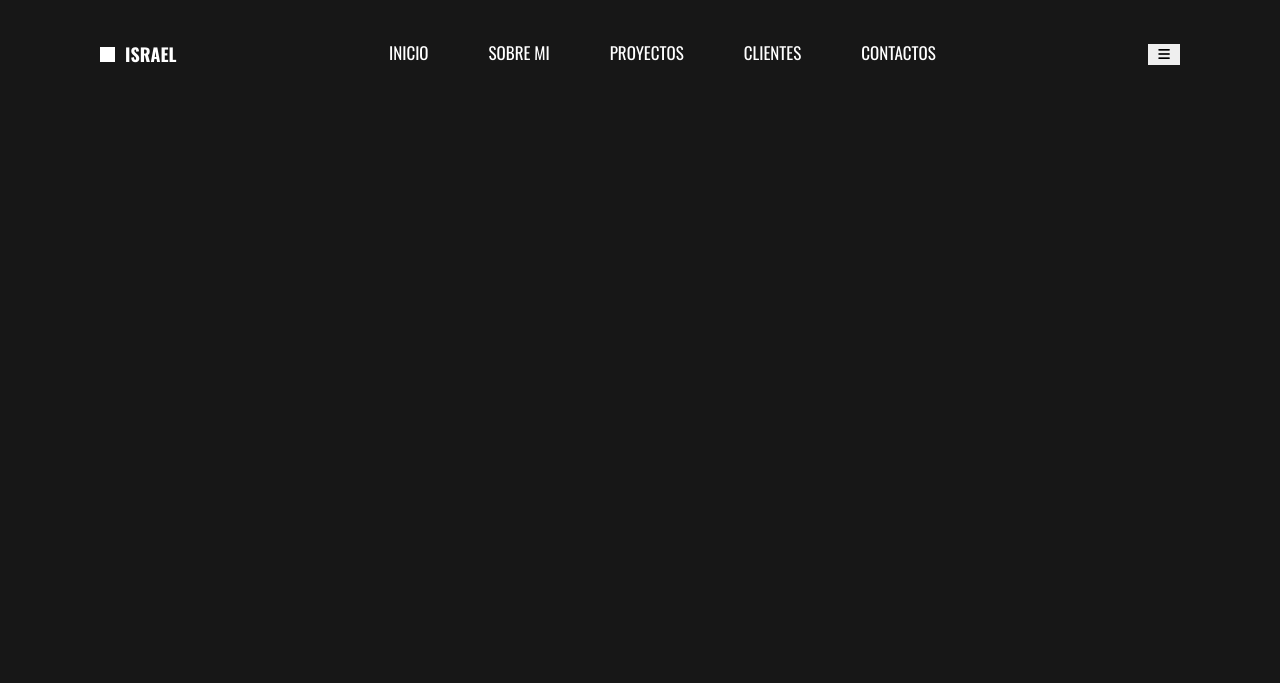
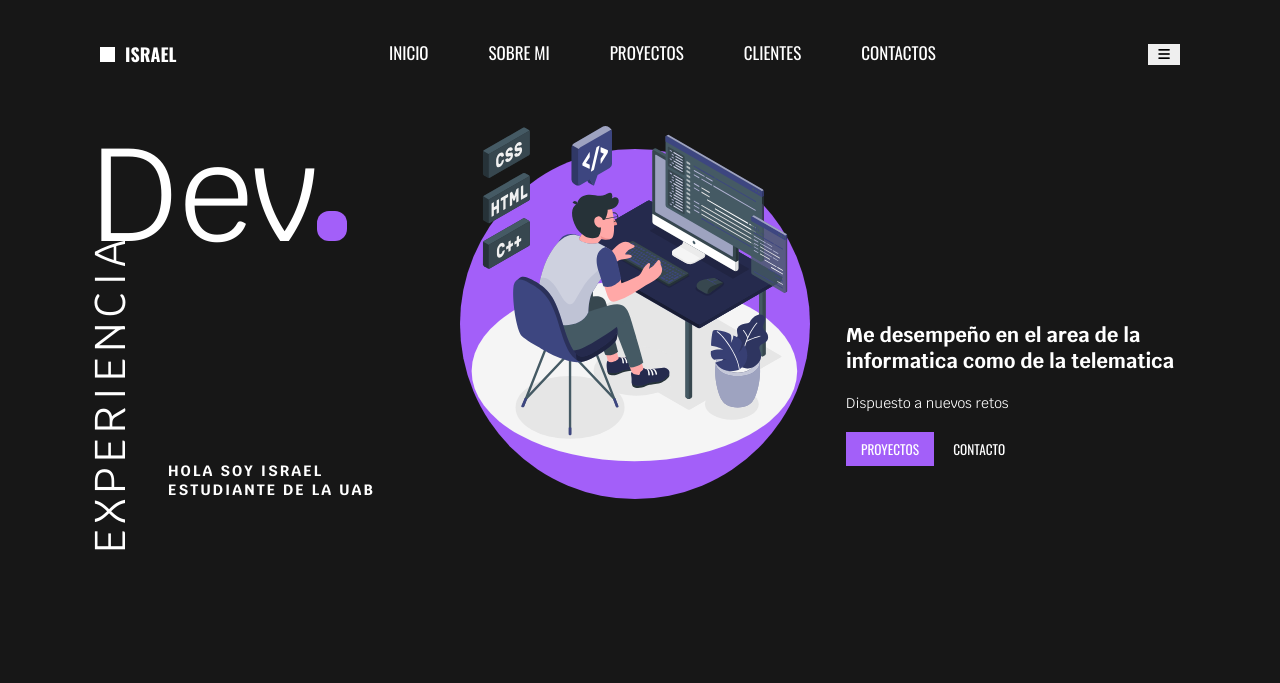
Before and after one commit to JosueUAB/ArPortafolio.io, a plain HTML site: page index.html in a window 1280 px wide. Drawn offline with nearby package versions, Linux system fonts and the light colour scheme.

Commit message:
Sección Inicio
se agrega las etiquetas en html y el maquetado con css de inicio

```diff
--- a/estilo.css
+++ b/estilo.css
@@ -64,3 +64,115 @@ header button{
     text-transform: uppercase;
     cursor: pointer;
 }
+
+
+ /* ======== INICIO =========*/
+
+ .contenido{
+    max-width: 1100px;
+    margin: auto;
+}
+#inicio .contenido .fila{
+    display: flex;
+}
+#inicio .contenido .fila .col{
+    width: 33%;
+    position: relative;
+}
+#inicio .contenido .fila .ui{
+    font-family: 'Krub';
+    font-size: 132px;
+    display: flex;
+    align-items: baseline;
+}
+#inicio .contenido .fila .ui .circulo{
+    display: block;
+    width: 30px;
+    height: 30px;
+    background-color: #a35ff9;
+    border-radius: 12px;
+}
+
+#inicio .contenido .fila .col .info{
+    display: flex;
+    justify-content: center;
+    align-items: center;
+    height: 400px;
+}
+
+#inicio .contenido .fila .col .info h2{
+    width: fit-content;
+    font-size: 15px;
+    text-transform: uppercase;
+    letter-spacing: 2px;
+}
+#inicio .contenido .fila .col .txt{
+    font-family: 'Krub';
+    font-weight: normal;
+    font-size: 43px;
+}
+
+.vertical{
+    top: 50%;
+    left: -10%;
+    position: absolute;
+    transform: scale(-1) translate(-50%, 50%);
+    writing-mode: vertical-lr;
+    letter-spacing: 5px;
+}
+.circulo-principal{
+    position: absolute;
+    width: 350px;
+    height: 350px;
+    background-color: #a35ff9;
+    border-radius: 50%;
+    top: 50%;
+    left: 50%;
+    transform: translate(-50%,-70%);
+    z-index: -2;
+}
+#inicio .contenido .fila .col img{
+    display: block;
+}
+#inicio .contenido .fila .derecha{
+    display: flex;
+    flex-direction: column;
+    justify-content: center;
+    padding-left: 30px;
+    font-family: 'Krub';
+}
+#inicio .contenido .fila .derecha h3{
+    font-size: 20px;
+    margin-bottom: 20px;
+
+}
+#inicio .contenido .fila .derecha p{
+    font-size: 14px;
+    margin-bottom: 20px;
+}
+
+.btn-primary{
+    display: inline-block;
+    width: fit-content;
+    background-color: #a35ff9;
+    border: none;
+    cursor: pointer;
+    color: #fff;
+    padding: 7px 15px;
+    text-transform: uppercase;
+    font-family: 'Oswald';
+    transition: .3s;
+}
+.btn-primary:hover{
+    background-color: #000;
+}
+.btn-secondary{
+    display: inline-block;
+    background-color: transparent;
+    border: none;
+    cursor: pointer;
+    color: #fff;
+    padding: 7px 15px;
+    text-transform: uppercase;
+    font-family: 'Oswald';
+}
--- a/index.html
+++ b/index.html
@@ -5,7 +5,7 @@
     <meta name="viewport" content="width=device-width, initial-scale=1.0">
     <link rel="stylesheet" href="https://cdnjs.cloudflare.com/ajax/libs/font-awesome/6.4.2/css/all.min.css" integrity="sha512-z3gLpd7yknf1YoNbCzqRKc4qyor8gaKU1qmn+CShxbuBusANI9QpRohGBreCFkKxLhei6S9CQXFEbbKuqLg0DA==" crossorigin="anonymous" referrerpolicy="no-referrer" />
     <link rel="stylesheet" href="estilo.css">
-    <title>Document</title>
+    <title>Mi Portafolio</title>
 </head>
 
 <body>
@@ -33,5 +33,37 @@
         </nav>
         <button><i class="fa-solid fa-bars"></i></button>
     </header>
+
+    <!-- iNICIO -->
+    <section id="inicio">
+        <div class="contenido">
+            <div class="fila">
+                <div class="col">
+                    <div class="ui">
+                        Dev<span class="circulo"></span>
+                    </div>
+                    <div class="info">
+                        <h2>Hola soy Israel <br> Estudiante de la UAB</h2>
+                    </div>
+                    <div class="vertical txt">
+                        EXPERIENCIA
+                    </div>
+                </div>
+                <div class="col">
+                    <div class="circulo-principal anim1"></div>
+                    <img src="img/inicio.svg" alt="" class="anim2">
+                </div>
+                <div class="col derecha">
+                    <h3>Me desempeño en el area de la informatica como de la telematica</h3>
+                    <p>Dispuesto a nuevos retos</p>
+                    <div class="botones">
+                        <button class="btn-primary">Proyectos</button>
+                        <button class="btn-secondary">Contacto</button>
+                    </div>
+
+                </div>
+            </div>
+        </div>
+    </section>
 </body>
 </html>
```
Also changed, not shown: img/inicio.svg (added).
